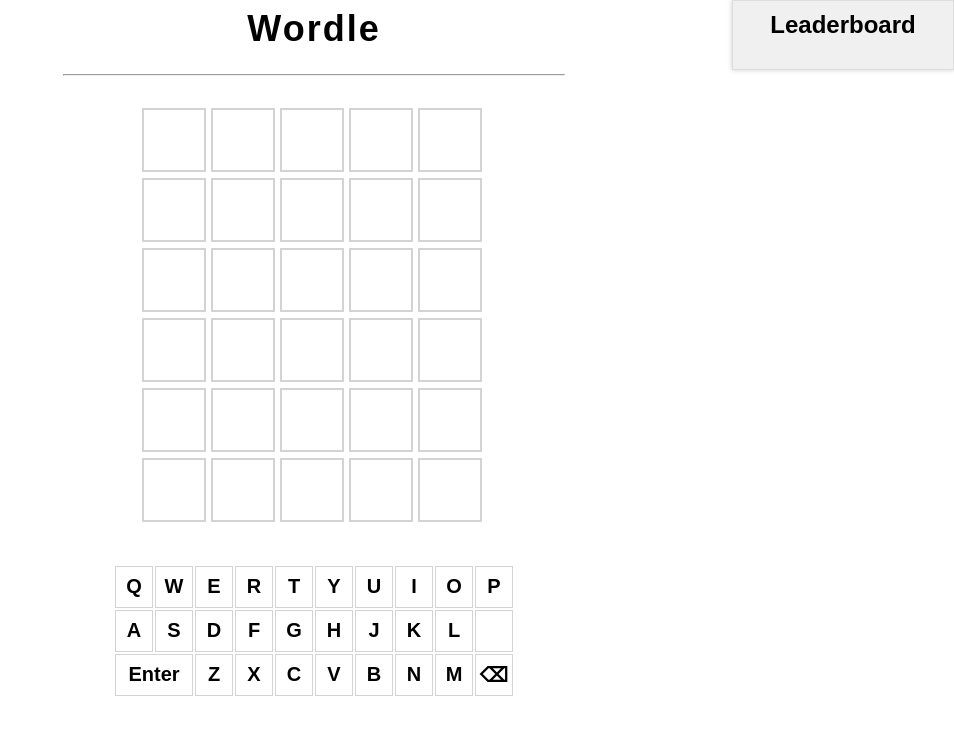
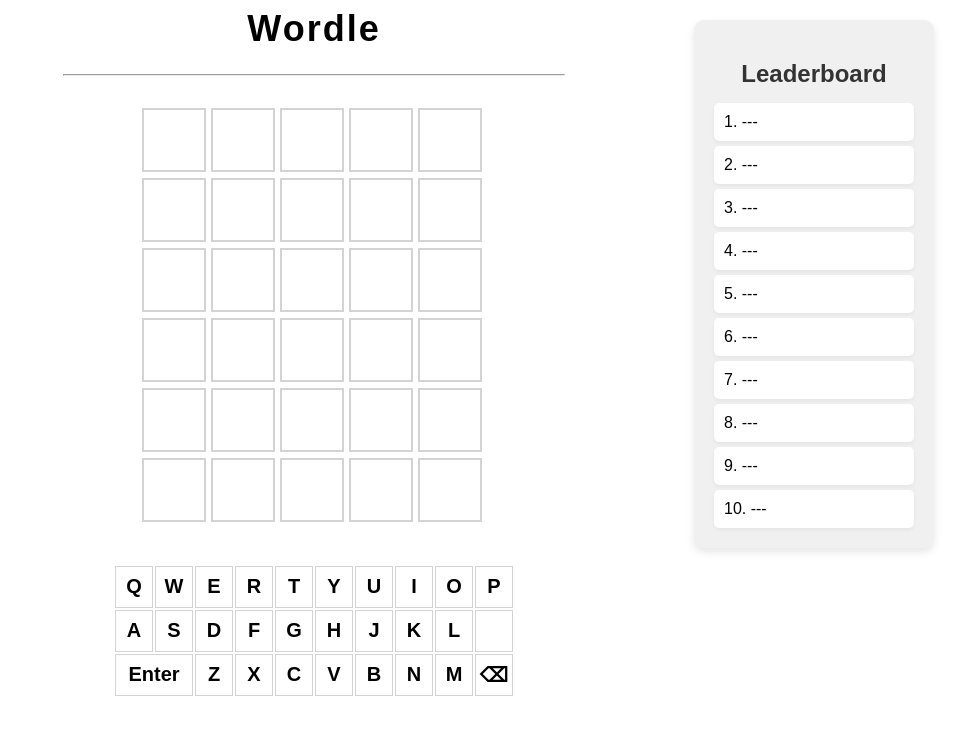
Before and after one commit to nayryan/wordle, a PHP site: page /wordle.html in a window 1280 px wide. Shown: the top 735 px of the page, without its empty margins (326-1280 px from the left). Run offline with PHP 8.4, Linux system fonts and the light colour scheme.

Commit message:
leaderboard

```diff
--- a/public/wordle.css
+++ b/public/wordle.css
@@ -91,18 +91,36 @@
     position: absolute;
     top: 20px;
     right: 20px;
-    width: 200px;
     background-color: #f0f0f0;
-    border: 1px solid #ddd;
-    padding: 10px;
-    box-shadow: 0 0 5px rgba(0,0,0,0.2);
+    padding: 20px;
+    border-radius: 10px;
+    box-shadow: 0 4px 8px rgba(0,0,0,0.1);
+    width: 200px; /* Adjust the width as needed */
 }
 
 #leaderboard h2 {
-    margin-top: 0;
+    text-align: center;
+    color: #333;
+    margin-bottom: 15px;
+}
+
+#leaderboard-list {
+    list-style: none;
+    padding: 0;
+    margin: 0;
 }
 
 #leaderboard-list li {
-    list-style-type: none;
-    margin: 5px 0;
+    background-color: #fff;
+    margin-bottom: 5px;
+    padding: 10px;
+    border-radius: 5px;
+    box-shadow: 0 2px 4px rgba(0,0,0,0.05);
+    display: flex;
+    justify-content: space-between;
+    align-items: center;
 }
+
+#leaderboard-list li:last-child {
+    margin-bottom: 0;
+}
--- a/public/wordle.html
+++ b/public/wordle.html
@@ -15,9 +15,19 @@
         <h1 id="title">Wordle</h1>
         <hr>
         <br>
-        <div id="leaderboard" style="position: absolute; top: 0; right: 0;">
-            <h2>Leaderboard</h2>
-            <ul id="leaderboard-list">
+        <div id="leaderboard" style="position: absolute; top: 20px; right: 20px; background-color: #f0f0f0; padding: 20px; border-radius: 10px; box-shadow: 0 4px 8px rgba(0,0,0,0.1);">
+            <h2 style="text-align: center;">Leaderboard</h2>
+            <ul id="leaderboard-list" style="list-style: none; padding: 0;">
+                <li>1. ---</li>
+                <li>2. ---</li>
+                <li>3. ---</li>
+                <li>4. ---</li>
+                <li>5. ---</li>
+                <li>6. ---</li>
+                <li>7. ---</li>
+                <li>8. ---</li>
+                <li>9. ---</li>
+                <li>10. ---</li>
             </ul>
         </div>
         <div id="board">
```
